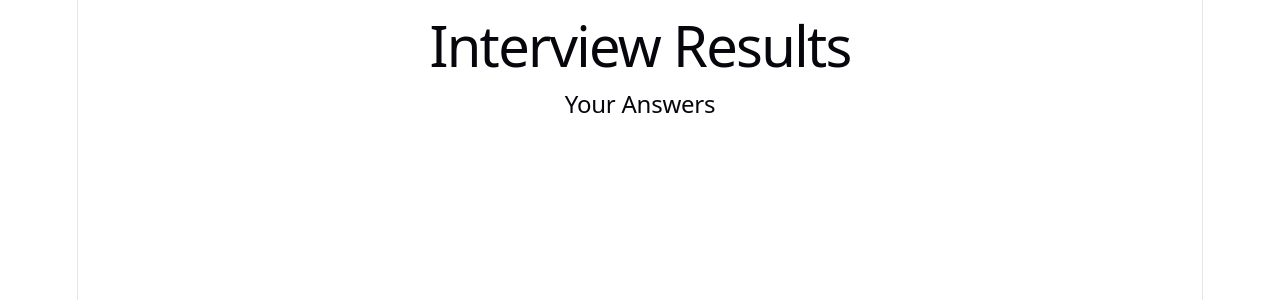
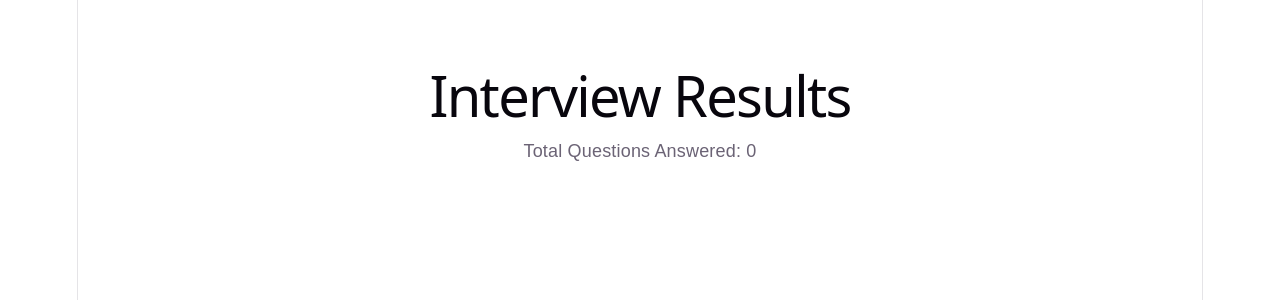
Before and after one commit to Silvia-1627/InterviewPilot, a React app: page /result in a window 1280 px wide. Shown: the top 300 px of the page. Built offline with nearby package versions, Linux system fonts and the light colour scheme; the HTML template or start-up script is replaced by a standard one.

Commit message:
Improve result page UI with answer cards

```diff
--- /dev/null
+++ b/src/pages/Result.css
@@ -0,0 +1,20 @@
+.result-container {
+  width: 900px;
+  margin: 50px auto;
+}
+
+.result-title {
+  text-align: center;
+  margin-bottom: 30px;
+}
+
+.answer-card {
+  background-color: #f4f4f4;
+  padding: 20px;
+  margin-bottom: 20px;
+  border-radius: 10px;
+}
+
+.answer-card h3 {
+  margin-bottom: 10px;
+}
--- a/src/pages/Result.jsx
+++ b/src/pages/Result.jsx
@@ -1,4 +1,5 @@
 import { useLocation } from "react-router-dom";
+import "./Result.css";
 
 function Result() {
 
@@ -7,16 +8,22 @@ function Result() {
   const answers = location.state?.answers || [];
 
  return (
-    <div>
+  <div className="result-container">
 
-      <h1>Interview Results</h1>
-
-      <h2>Your Answers</h2>
+    <h1 className="result-title">
+      Interview Results
+    </h1>
+    <p>Total Questions Answered: {answers.length}</p>
 
     {answers.map((answer, index) => (
-        <div key={index}>
-          <h3>Answer {index + 1}</h3>
+      <div className="answer-card" key={index}>
+
+        <h3>
+          Question {index + 1}
+        </h3>
+
         <p>{answer}</p>
+
       </div>
     ))}
 
```
Lines whose indentation alone changed are shown as unchanged.
